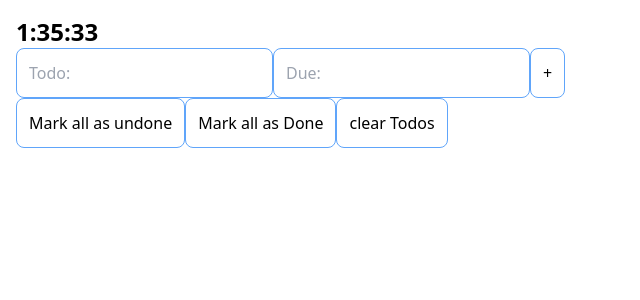
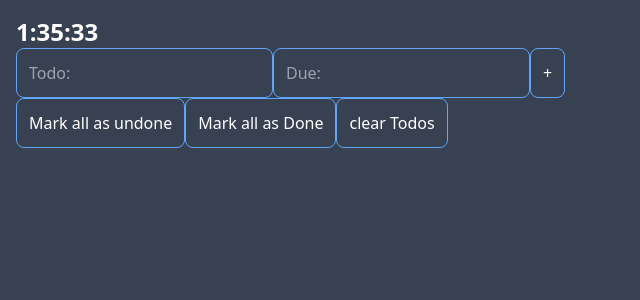
Before and after one commit to Kenramiscal1106/vue-todo-app, a Vue app: page / in a window 1280 px wide. Shown: the top 300 px of the page, without its empty margins (0-640 px from the left). Built offline with nearby package versions, Linux system fonts and the light colour scheme.

Commit message:
Modified file: - changed styling

```diff
--- a/src/index.css
+++ b/src/index.css
@@ -2,14 +2,21 @@
 @tailwind components;
 @tailwind utilities;
 
+html, body {
+  @apply min-w-full min-h-[100vh];
+}
+body {
+  @apply bg-gray-700;
+  color:white;
+}
 * {
   @apply transition-all duration-150;
 }
 input[type="text"] {
-  @apply p-3 focus:shadow-lg border-blue-400 border-[1px] outline-none focus:shadow-gray-400 rounded-[0.5rem];
+  @apply p-3 focus:shadow-lg border-blue-400 border-[1px] outline-none focus:shadow-gray-700 rounded-[0.5rem] bg-transparent;
 }
 button {
-  @apply p-3 border-blue-400 border-[1px] rounded-lg hover:shadow-gray-400 hover:shadow-md;
+  @apply p-3 border-blue-400 border-[1px] rounded-lg ;
 }
 h1 {
   @apply text-3xl;
@@ -19,32 +26,34 @@ h2 {
   font-weight:bold;
 }
 .todo-item {
-  @apply py-4 px-2 flex gap-1;
+  @apply flex gap-1;
 }
 .todo-item > * {
-  @apply py-2 px-4;
-}
-.done {
-  @apply border-green-500 border-2 text-green-500 bg-green-100;
-}
-.undone {
-  @apply border-red-500 border-2 text-red-500 bg-red-100;
+  @apply py-2 px-4 bg-opacity-30 bg-white rounded-lg;
 }
 .done, .undone, .past-deadline {
-  @apply flex flex-1 gap-3;
+  @apply flex flex-1 gap-3 border-[1px] border-white border-opacity-10 text-slate-800;
 }
-@keyframes pulsating {
+/* @keyframes pulsating {
   from {
-    transform: rotateZ(0.5deg);
+    transform:scale(1.1);
     background: rgb(239 68 68);
     color:white;
   } to {
-    transform: rotateZ(0);
     background:rgb(239 68 68 / 0.2);
-    color:white;
+    color:red;
   }
+} */
+/* .past-deadline {
+  animation:pulsating .4s linear alternate infinite;
+  @apply border-red-500 border-2 text-red-500;
+} */
+.mark-as-done-button {
+  @apply text-black transition-colors shadow-md shadow-gray-400 duration-100 transition-transform;
 }
-.past-deadline {
-  animation:pulsating .4s linear alternate infinite;
-  @apply border-red-500 border-2 text-red-500 bg-red-100;
+.mark-as-done-button:hover:not(.todo-is-done) {
+  @apply bg-blue-100 shadow-lg shadow-gray-400 translate-y-[-4px];
 }
+.todo-is-done {
+  @apply bg-blue-300;
+}
```
